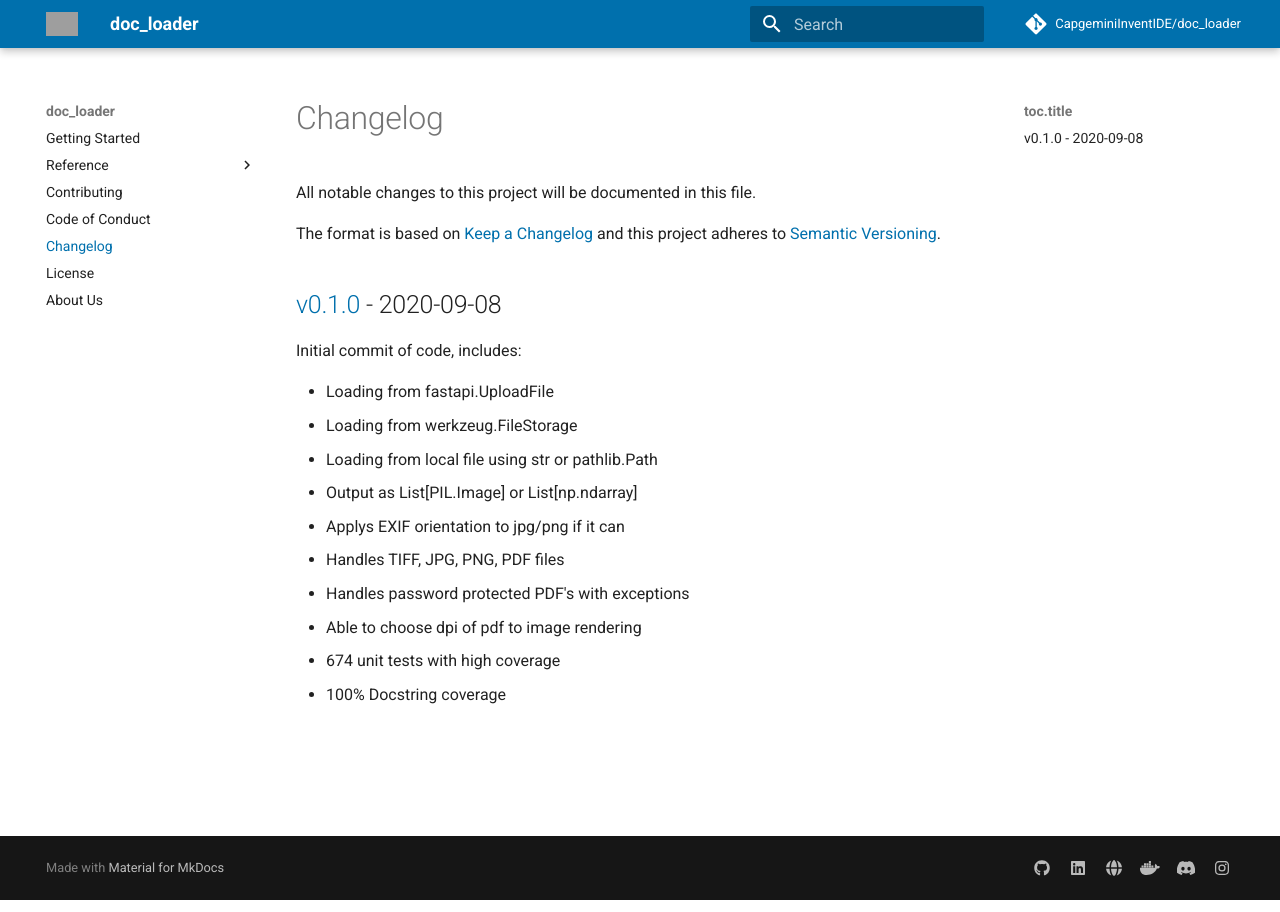
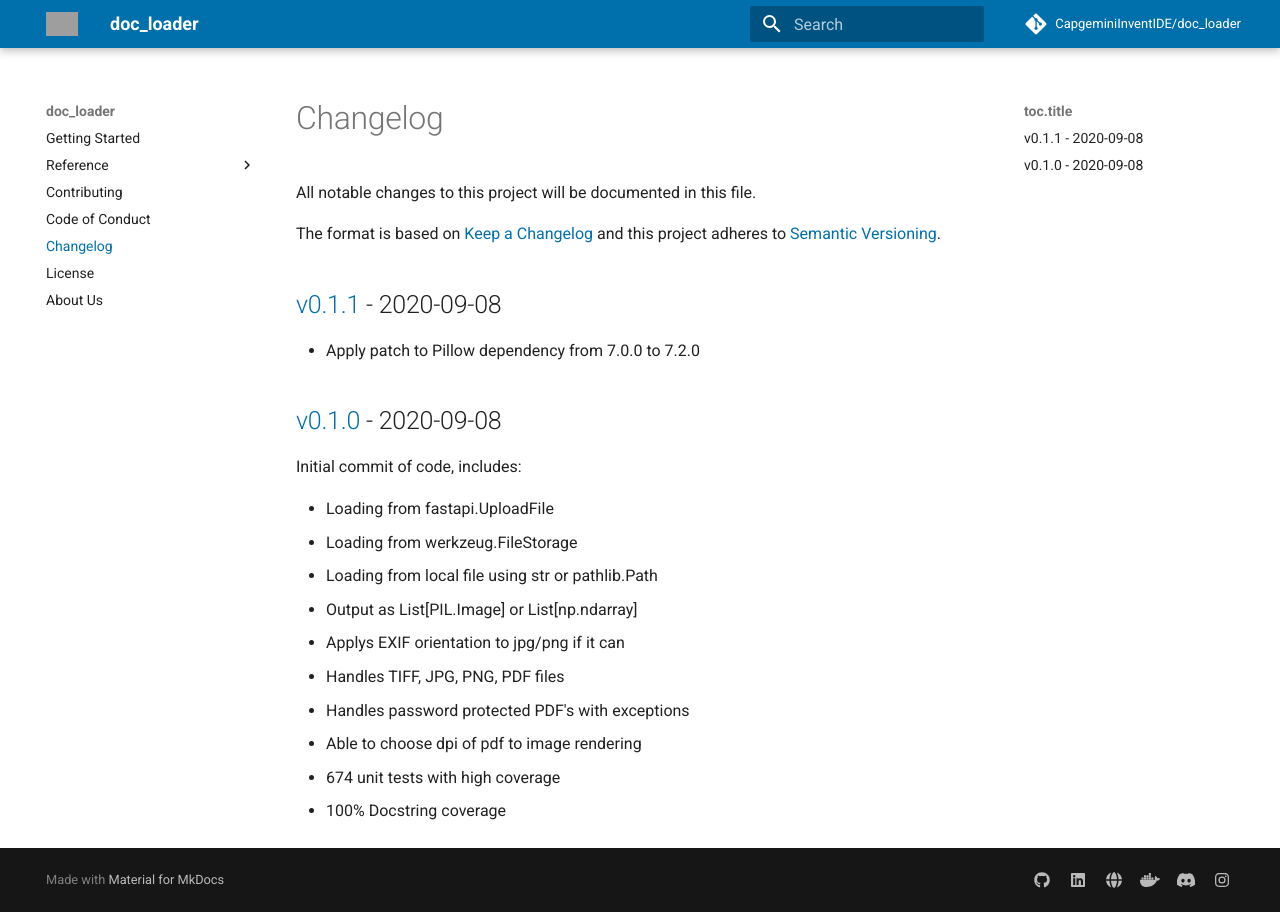
Before and after one commit to CapgeminiInventIDE/doc_loader, an MkDocs documentation site: the page built from docs/changelog.md, in a window 1280 px wide. Built offline with MkDocs 1.6.1 and Material for MkDocs 9.7.7, drawn with Linux system fonts in a browser that asks for light colours; comment, search, counter and statistics services are not loaded; grey boxes are pictures that could not be loaded.

Commit message:
incremented version

```diff
--- a/docs/changelog.md
+++ b/docs/changelog.md
@@ -4,6 +4,10 @@ All notable changes to this project will be documented in this file.
 
 The format is based on [Keep a Changelog](http://keepachangelog.com/en/1.0.0/)
 and this project adheres to [Semantic Versioning](http://semver.org/spec/v2.0.0.html).
+
+## [v0.1.1](https://github.com/CapgeminiInventIDE/doc_loader/releases/tag/v0.1.1) - 2020-09-08
+
+* Apply patch to Pillow dependency from 7.0.0 to 7.2.0
 
 ## [v0.1.0](https://github.com/CapgeminiInventIDE/doc_loader/releases/tag/v0.1.0) - 2020-09-08
 
--- a/setup.py
+++ b/setup.py
@@ -5,7 +5,7 @@ with open("README.md", "r") as fh:
 
 setuptools.setup(
     name="doc_loader",
-    version="0.1.0",
+    version="0.1.1",
     author="Capgemini Invent IDE",
     description="Given werkzeug.FileStorage, fastapi.UploadFile or str file path as input it converts any image files(.pdf, .jpg, .png, .tiff) into list of PIL or numpy objects",
     long_description=long_description,
```
